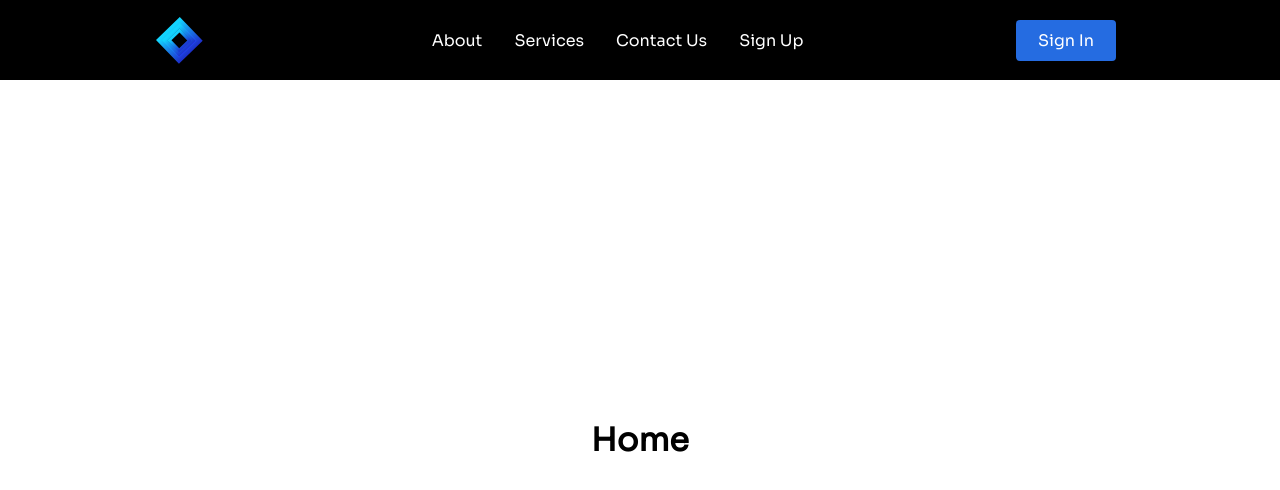
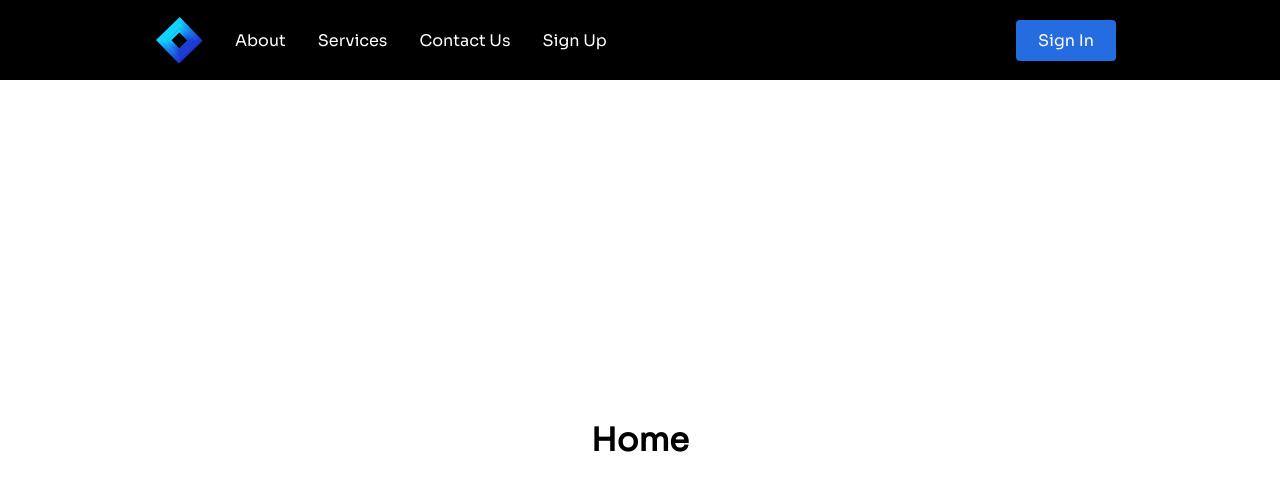
Before and after one commit to samseen/react-navigation-bar, a React (Create React App) app: page / in a window 1280 px wide. Shown: the top 490 px of the page. Built offline with nearby package versions, Linux system fonts and the light colour scheme.

Commit message:
Completed the third navigation bar.

```diff
--- a/src/components/Navbar/NavbarElements.js
+++ b/src/components/Navbar/NavbarElements.js
@@ -6,9 +6,11 @@ export const Nav = styled.nav`
  background: #000;
  height: 80px;
  display:flex;
- justify-content: space-between;
+//  justify-content: space-between; // For Navbar 1
  padding: 0.5rem calc((100vw - 1000px) / 2);
  z-index: 10;
+
+ justify-content: flex-start; //For Navbar 3
 `
 
 export const NavLink = styled(Link)`
@@ -46,6 +48,8 @@ export const NavMenu = styled.div`
  //margin-right: -24px; //For navbar 1
 
 //  margin-right:24px; //For navbar 2
+width: 100vw; //For navbar 3
+white-space: nowrap; //For navbar 3
 
  @media screen and (max-width: 768px) {
      display: none;
@@ -56,6 +60,9 @@ export const NavBtn = styled.nav`
  display: flex;
  align-items: center;
  margin-right: 24px;
+
+ justify-content: flex-end; //For navbar 3
+ width: 100vw; //For navbar 3
 
  @media screen and (max-width: 768px) {
     display: none;
```
